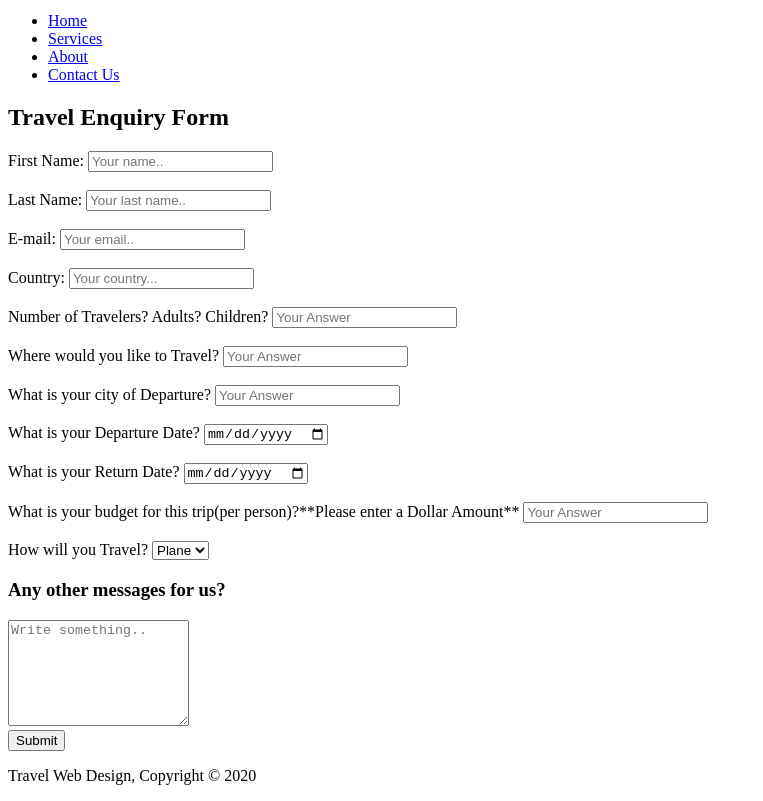
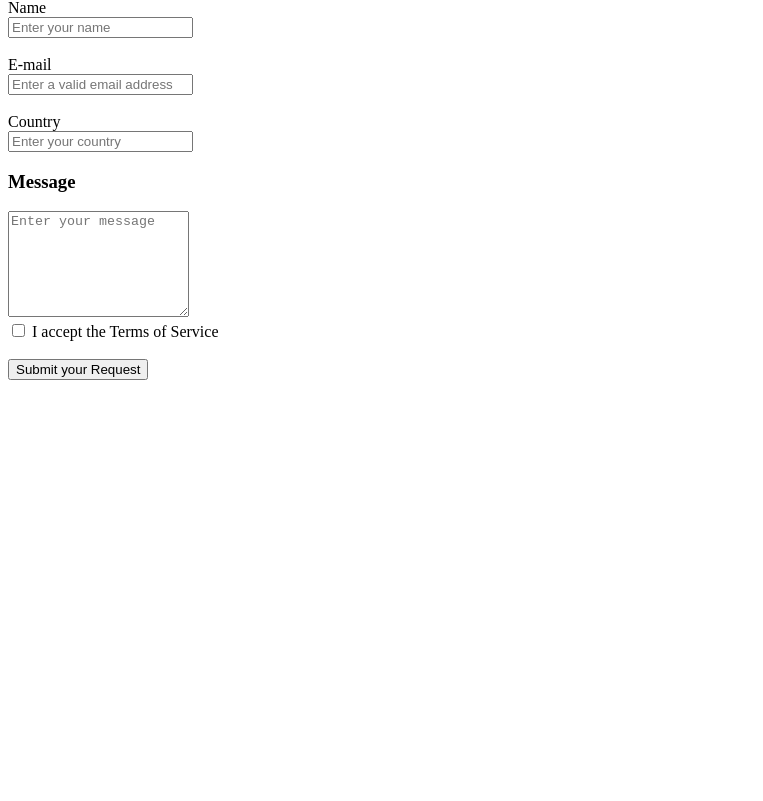
Before and after one commit to abdulhammedabdulazeez/apiApp, a plain HTML site: page Html_contest/contact_us.html in a window 1280 px wide. Shown: the part 68-869 px from the top of the page, without its empty margins (0-763 px from the left). After the commit the page ends 800 px from the top, so only its background shows below. Drawn offline with Linux system fonts and the light colour scheme.

Commit message:
.\Html_contest\

```diff
--- a/Html_contest/contact_us.html
+++ b/Html_contest/contact_us.html
@@ -7,24 +7,7 @@
     <title>Document</title>
 </head>
 <body>
-    <header>
-        <div class="container">
-            <div id="branding">
-                <h1>Travel Agency Web Design</h1>
-            </div>
-
-            <nav>
-                <ul>
-                    <li><a href="index.html">Home</a></li>
-                    <li><a href="services.html">Services</a></li>
-                    <li><a href="about.html">About</a></li>
-                    <li class="current"><a href="contact_us.html">Contact Us</a></li>
-                </ul>
-            </nav>
-        </div>
-    </header>
-
-    <main>
+    <section>
         <section class="Contact_us">
             <div>
                 <h2>Travel Enquiry Form</h2>
@@ -33,56 +16,27 @@
             <div class="container">
                 <form action="action_page.php">
 
-                  <label for="fname">First Name:</label>
-                  <input type="text" id="fname" name="firstname" placeholder="Your name.."> <br><br>
+                  <label for="name">Name</label> <br>
+                  <input type="text" id="name" name="name" placeholder="Enter your name"> <br><br>
 
-                  <label for="lname">Last Name:</label>
-                  <input type="text" id="lname" name="lastname" placeholder="Your last name.."> <br><br>
-
-                  <label for="Email">E-mail:</label>
-                  <input type="email" id="email" name="email" placeholder="Your email.."> <br><br>
+                  <label for="Email">E-mail</label> <br>
+                  <input type="email" id="email" name="email" placeholder="Enter a valid email address"> <br><br>
 
 
-                  <label for="country">Country:</label>
-                  <input type="text" id="country" name="country" placeholder="Your country..."> <br><br>
-
-                  <label for="Email">Number of Travelers? Adults? Children?</label>
-                  <input type="text" id="" name="" placeholder="Your Answer"> <br><br>
-
-                  <label for="Email">Where would you like to Travel?</label>
-                  <input type="text" id="" name="" placeholder="Your Answer"> <br><br>
-
-                  <label for="Email">What is your city of Departure?</label>
-                  <input type="text" id="" name="" placeholder="Your Answer"> <br><br>
-
-                  <label for="Email">What is your Departure Date?</label>
-                  <input type="date" id="" name="" placeholder="Your Answer"> <br><br>
-
-                  <label for="Email">What is your Return Date?</label>
-                  <input type="date" id="" name="" placeholder="Your Answer"> <br><br>
-
-                  <label for="Email">What is your budget for this trip(per person)?**Please enter a Dollar Amount**</label>
-                  <input type="text" id="" name="" placeholder="Your Answer"> <br><br>
-
-                  <label for="Email">How will you Travel?</label>
-                  <select name="Transportation" id="Transportation">
-                    <option value="Plane">Plane</option>
-                    <option value="Auto">Auto</option>
-                    <option value="Other">Other</option>
-                  </select>
+                  <label for="country">Country</label> <br>
+                  <input type="text" id="country" name="country" placeholder="Enter your country"> <br>
 
                    <!--For textarea-->
-                   <h3>Any other messages for us?</h3>
-                  <textarea id="subject" name="subject" placeholder="Write something.." style="height:100px"></textarea> <br>
+                   <h3>Message</h3>
+                   <textarea id="subject" name="subject" placeholder="Enter your message" style="height:100px"></textarea> <br>
 
-                  <input type="submit" value="Submit">
+                  <input type="checkbox" id="text">
+                  <label for="text">I accept the Terms of Service</label> <br><br>
+
+                  <input type="submit" value="Submit your Request">
                 </form>
               </div>
         </section>
-    </main>
-
-    <footer>
-        <p>Travel Web Design, Copyright &copy; 2020</p>
-      </footer>
+    </section>
 </body>
 </html>
```
Also changed, not shown: Html_contest/about.html (+19 -14 lines), Html_contest/Members Image/Christabel.jpg (added), Html_contest/Members Image/alhassan.jpg (added), Html_contest/Members Image/mikesoft.jpg (added), Html_contest/Members Image/sammyG.jpg (added).
